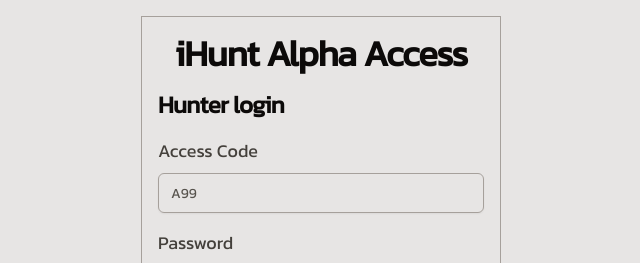
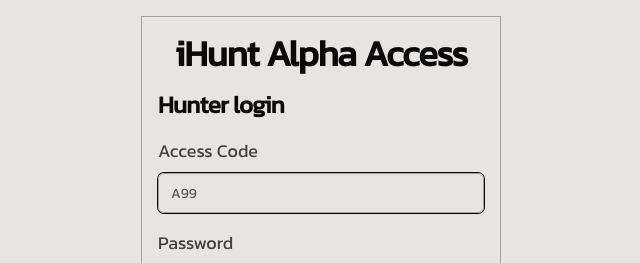
Before and after one commit to ChaosExAnima/ihunt, a React (Vite) app: page / in a window 1280 px wide. Shown: the top 263 px of the page, without its empty margins (319-959 px from the left). Built offline with nearby package versions, Linux system fonts and the light colour scheme; no server answers.

Commit message:
add username and autofocus

```diff
--- a/src/components/login.tsx
+++ b/src/components/login.tsx
@@ -49,11 +49,13 @@
 							</FormLabel>
 							<FormControl>
 								<Input
+									autoFocus
 									type="text"
 									placeholder="A99"
 									className="h-10 text-xl uppercase"
 									maxLength={ACCESS_CODE_CHAR_COUNT}
 									pattern={ACCESS_CODE_REGEX.source}
+									autoComplete="username"
 									data-1p-ignore
 									{...field}
 								/>
```
